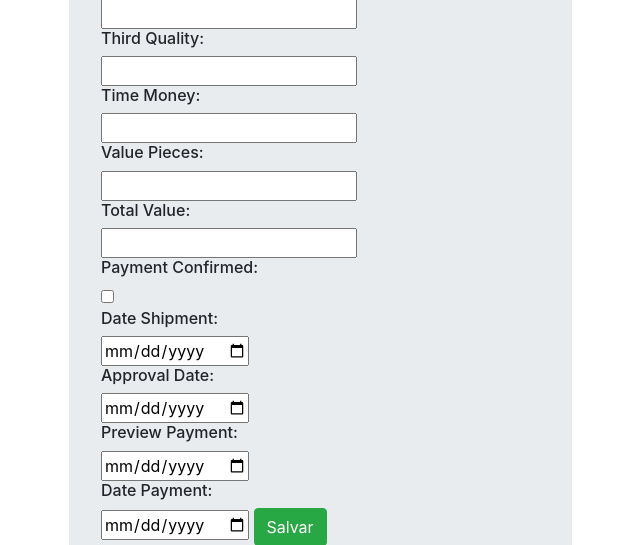
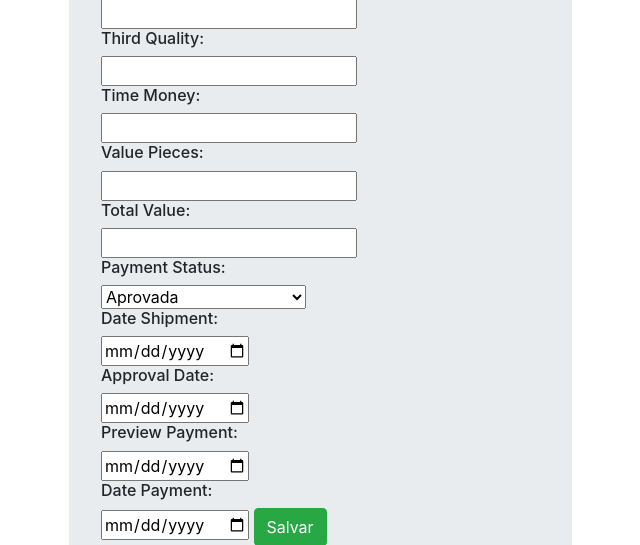
Before and after one commit to Pdr9/order-of-production, a Django app: page /create/ in a window 1280 px wide. Shown: the part 644-1189 px from the top of the page, without its empty margins (266-906 px from the left). Run offline with Django 4.2, Linux system fonts and the light colour scheme; parts of the project's set-up code (start-up, migrations or seed data) failed here and were passed over.

Commit message:
novas formatações de números e adição de selectbox

```diff
--- a/core/models.py
+++ b/core/models.py
@@ -16,7 +16,7 @@ class Pessoa(models.Model):
     timemoney = models.DecimalField(max_digits=10, decimal_places=2, default=0)
     value_pieces = models.DecimalField(max_digits=10, decimal_places=2, default=0)
     total_value = models.DecimalField(max_digits=10, decimal_places=2, default=0)
-    payment_confirmed = models.BooleanField(default=False)
+    payment_status = models.CharField(max_length=12)
     date_shipment = models.DateField(default=date.today)
     approval_date = models.DateField(default=date.today)
     preview_payment = models.DateField(default=date.today)
--- a/core/templates/create.html
+++ b/core/templates/create.html
@@ -43,8 +43,13 @@
                <input type="number" name="value_pieces" step="0.01" required>
                <h6>Total Value:</h6>
                <input type="number" name="total_value" step="0.01" required>
-               <h6>Payment Confirmed:</h6>
-               <input type="checkbox" name="payment_confirmed">
+               <h6>Payment Status:</h6>
+               <select name="payment_status">
+                  <option value="aprovada">Aprovada</option>
+                  <option value="reprovada">Reprovada</option>
+                  <option value="adiantada">Adiantada</option>
+                  <option value="aguardando pagamento">Aguardando Pagamento</option>
+               </select>
                <h6>Date Shipment:</h6>
                <input type="date" name="date_shipment" required>
                <h6>Approval Date:</h6>
--- a/core/urls.py
+++ b/core/urls.py
@@ -3,7 +3,7 @@ from django.urls import path, include
 from .views import home, salvar, editar, update, delete, create
 
 urlpatterns = [
-    path('', home),
+    path('', home, name='home'),
     path('create/', create, name='create'),
     path('salvar', salvar, name="salvar"),
     path('editar/<int:id>', editar, name='editar'),
--- a/core/views.py
+++ b/core/views.py
@@ -21,7 +21,7 @@ def salvar(request):
     timemoney = request.POST.get("timemoney")
     value_pieces = request.POST.get("value_pieces")
     total_value = request.POST.get("total_value")
-    payment_confirmed = request.POST.get("payment_confirmed") == "True"
+    payment_status = request.POST.get("payment_status")
     date_shipment = request.POST.get("date_shipment")
     approval_date = request.POST.get("approval_date")
     preview_payment = request.POST.get("preview_payment")
@@ -41,7 +41,7 @@ def salvar(request):
         timemoney=timemoney,
         value_pieces=value_pieces,
         total_value=total_value,
-        payment_confirmed=payment_confirmed,
+        payment_status=payment_status,
         date_shipment=date_shipment,
         approval_date=approval_date,
         preview_payment=preview_payment,
@@ -69,7 +69,7 @@ def update(request, id):
     timemoney = request.POST.get("timemoney")
     value_pieces = request.POST.get("value_pieces")
     total_value = request.POST.get("total_value")
-    payment_confirmed = request.POST.get("payment_confirmed")
+    payment_status = request.POST.get("payment_status")
     date_shipment = request.POST.get("date_shipment")
     approval_date = request.POST.get("approval_date")
     preview_payment = request.POST.get("preview_payment")
@@ -89,7 +89,7 @@ def update(request, id):
     pessoa.timemoney  = timemoney
     pessoa.value_pieces = value_pieces
     pessoa.total_value = total_value
-    pessoa.payment_confirmed = payment_confirmed
+    pessoa.payment_status = payment_status
     pessoa.date_shipment = date_shipment
     pessoa.approval_date = approval_date
     pessoa.preview_payment = preview_payment
```
Also changed, not shown: core/templates/index.html (+11 -9 lines), core/templates/update.html (+7 -2 lines), setup/settings.py (+12 -9 lines), core/migrations/0011_alter_pessoa_payment_confirmed.py (added), core/migrations/0012_rename_payment_confirmed_pessoa_payment_status.py (added), db.sqlite3.
